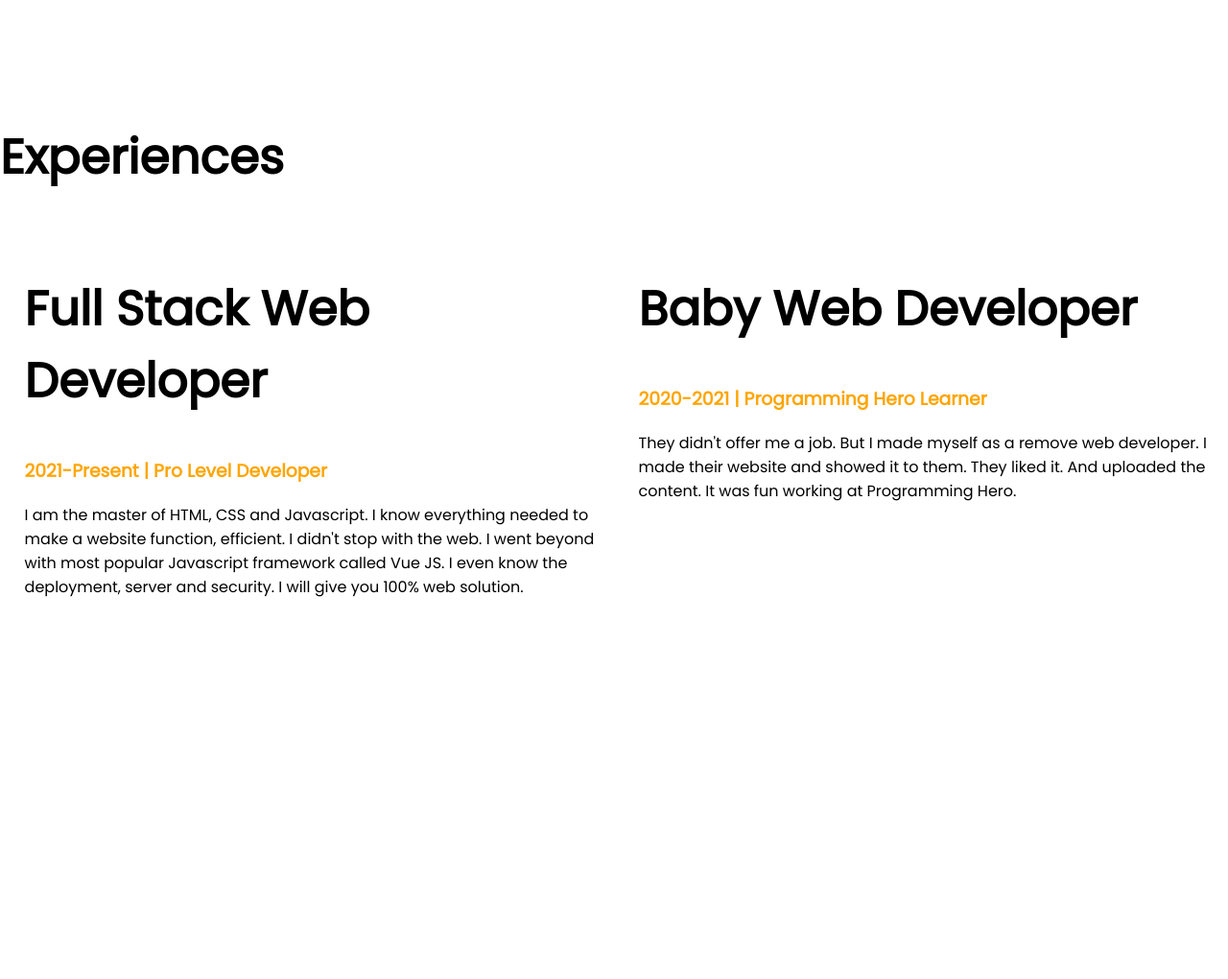
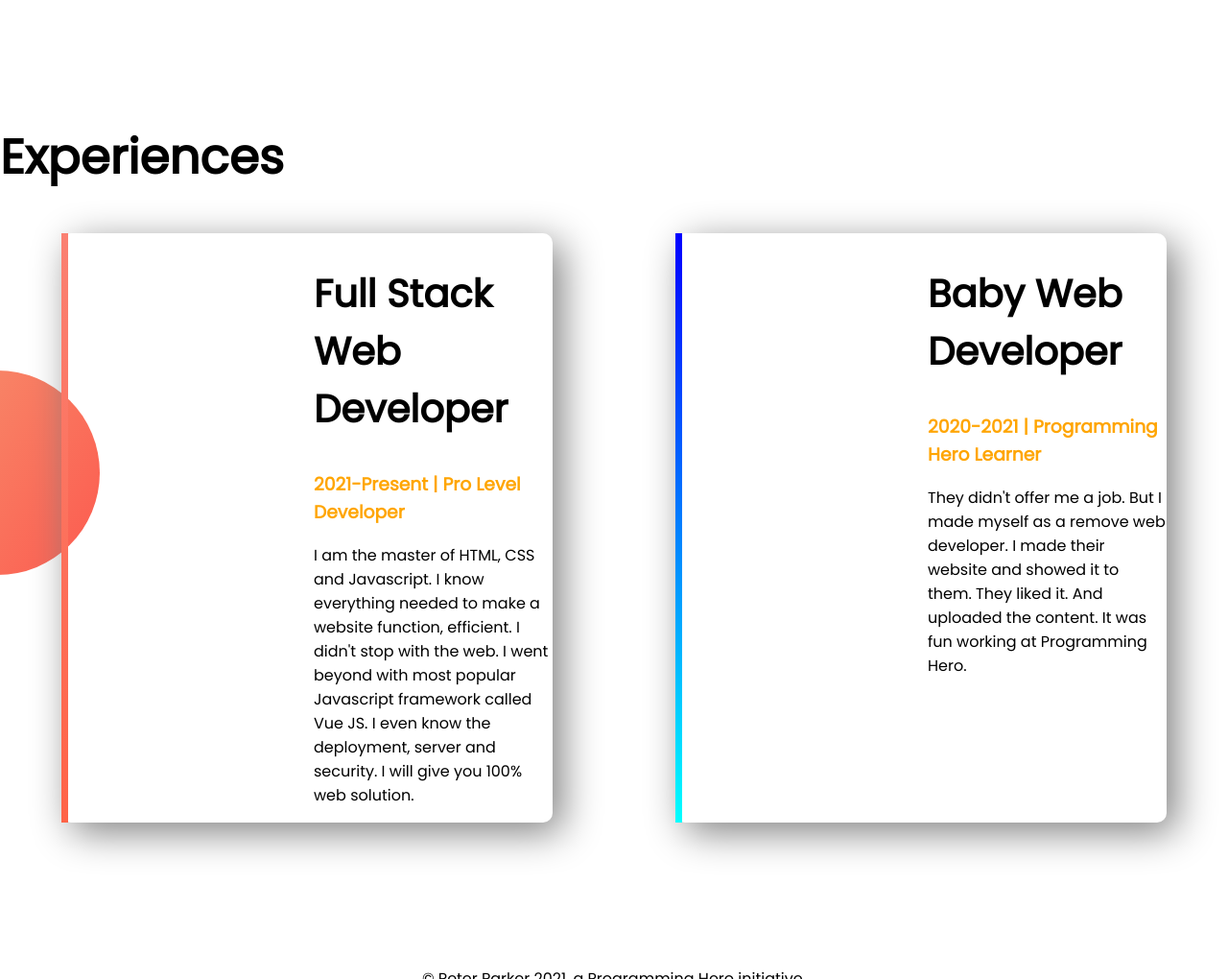
Before and after one commit to mohiuddin143/developer-portfolio, a plain HTML site: page index.html in a window 1280 px wide. Shown: the part 1780-2800 px from the top of the page at 96% size. Before the commit the page ends 2570 px from the top, so only its background shows below. Drawn offline with Linux system fonts and the light colour scheme.

Commit message:
footer and experience added

```diff
--- a/index.html
+++ b/index.html
@@ -42,18 +42,21 @@
     <section class="experience-area">
         <h1>Experiences</h1>
         <div class="flexible-container">
-            <div class="half-width">
-                <h1>Full Stack Web Developer</h1>
+            <div id="web-dev-experience" class="experience-items">
+                <h2>Full Stack Web Developer</h2>
                 <h3 class="orange-color">2021-Present | Pro Level Developer</h3>
                 <p>I am the master of HTML, CSS and Javascript. I know everything needed to make a website function, efficient. I didn't stop with the web. I went beyond with most popular Javascript framework called Vue JS. I even know the deployment, server and security. I will give you 100% web solution.</p>
             </div>
-            <div class="half-width">
-                <h1>Baby Web Developer</h1>
+            <div id="baby-web-experience" class="experience-items">
+                <h2>Baby Web Developer</h2>
                 <h3 class="orange-color">2020-2021 | Programming Hero Learner</h3>
                 <p>They didn't offer me a job. But I made myself as a remove web developer. I made their website and showed it to them. They liked it. And uploaded the content. It was fun working at Programming Hero.</p>
             </div>
         </div>
     </section>
+    <footer>
+        <p>© Peter Parker 2021, a Programming Hero initiative.</p>
+    </footer>
 </body>
 
 </html>
--- a/style.css
+++ b/style.css
@@ -6,7 +6,9 @@
 h1 {
     font-size: 50px;
 }
-
+h2{
+    font-size: 40px;
+}
 .orange-color {
     color: orange;
 }
@@ -44,3 +46,30 @@
     background-repeat: no-repeat;
     background-position: right;
 }
+.experience-area{
+    background-image: url(images/exp-bg.png);
+    background-repeat: no-repeat;
+    background-position: left;
+}
+.experience-items{
+    width: 40%;
+    margin-left: 5%;
+    margin-right: 5%;
+    padding-left: 20%;
+    border-radius: 10px;
+    box-shadow: 10px 10px 40px gray;
+    border-left: 10px solid;
+}
+#web-dev-experience{
+    border-left: 7px solid;
+    border-image: linear-gradient(salmon, tomato);
+    border-image-slice: 1;
+}
+#baby-web-experience{
+    border-left: 7px solid;
+    border-image: linear-gradient(blue, cyan);
+    border-image-slice: 1;
+}
+footer p{
+    text-align: center;
+}
```
Also changed, not shown: 4 other files.
